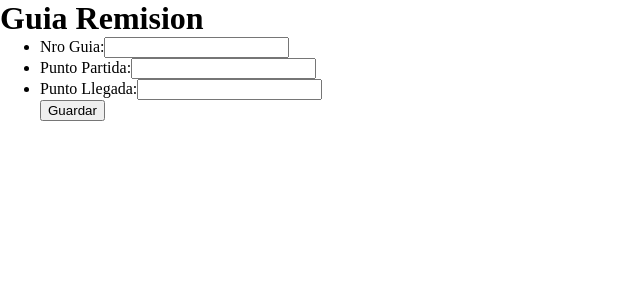
After one commit to jdonaires/Farmacia, a PHP site: page /DESIGNER/guiaremision.php in a window 1280 px wide. The commit adds this page. Shown: the top 300 px of the page, without its empty margins (0-640 px from the left). Run offline with PHP 8.4, Linux system fonts and the light colour scheme.

Commit message:
Modificar la Guia Remision pasando a PHP
El archivo DAO de guia de remision le faltaba una llave y a la guia de remision de php no contaba con sus campos correspondientes de su clase

```diff
--- a/PROYECTO/DAO/guiaremisionDAO.php
+++ b/PROYECTO/DAO/guiaremisionDAO.php
@@ -27,3 +27,4 @@ class GuiaRemisionDAO
 			die($e->getMessage());
 		}
 	}
+	}
--- /dev/null
+++ b/PROYECTO/DESIGNER/guiaremision.php
@@ -0,0 +1,42 @@
+<?php
+require_once('../BOL/guiaremision.php');
+require_once('../DAO/guiaremisionDAO.php');
+
+$guia = new guiaremision();
+$guiaDAO = new GuiaRemisionDAO();
+
+if (isset($_POST['guardar']))
+{
+  $guia->__SET('nroguia', $_POST['nroguia']);
+  $guia->__SET('puntopartida', $_POST['puntopartida']);
+  $guia->__SET('puntollegada', $_POST['puntollegada']);
+  $guia->__SET('fecemision', $_POST['fecemision']);
+  $guia->__SET('fecinitraslado', $_POST['fecinitraslado']);
+  $guia->__SET('mottraslado', $_POST['mottraslado']);
+  $guia->__SET('idtransporte', $_POST['idtransporte']);
+  $guiaDAO->Registrar($guia);
+
+  header('Location: guiaremision.php');
+}
+
+?>
+<!DOCTYPE html>
+<html lang="es">
+<head>
+	<title> Formulario Guia de Remision</title>
+	<link rel="stylesheet" type="text/css" href="../estilo/estilo.css">
+</head>
+<body>
+  <div>
+  	<h1>Guia Remision</h1>
+    <form class="contact_form">
+    	<ul>
+    	 <li><span for="NroGuia">Nro Guia:</span><input type="text" style="width : 100 % ;"  placeholder=""></li>
+       <li><span for="PPartida">Punto Partida:</span><input type="text" style="width:100 % ;"  placeholder=""></li>
+       <li><span for="PLlegada">Punto Llegada:</span><input type="text" style="width:100 % ;"  placeholder=""></li>
+        <input type="submit" value="Guardar"  id="boton">
+    	</ul>
+    </form>
+  </div>
+</body>
+</html>
```
